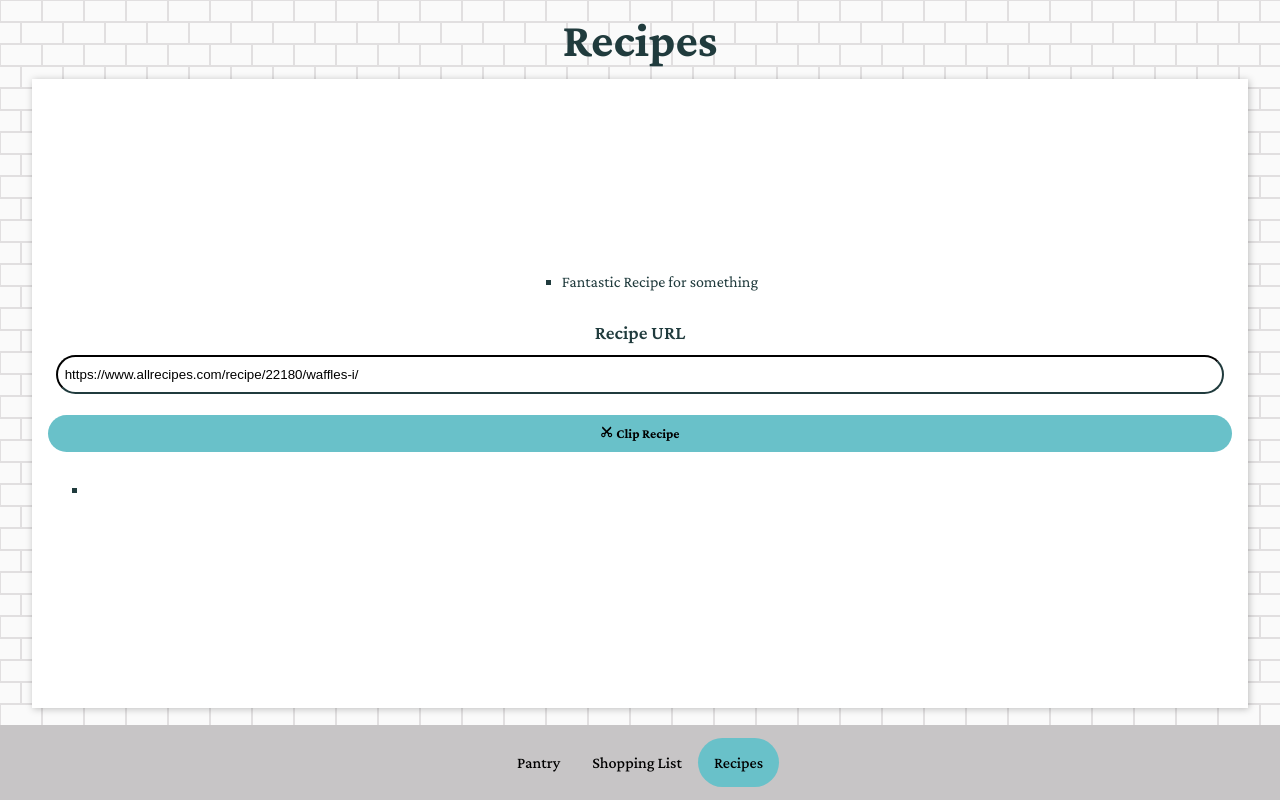
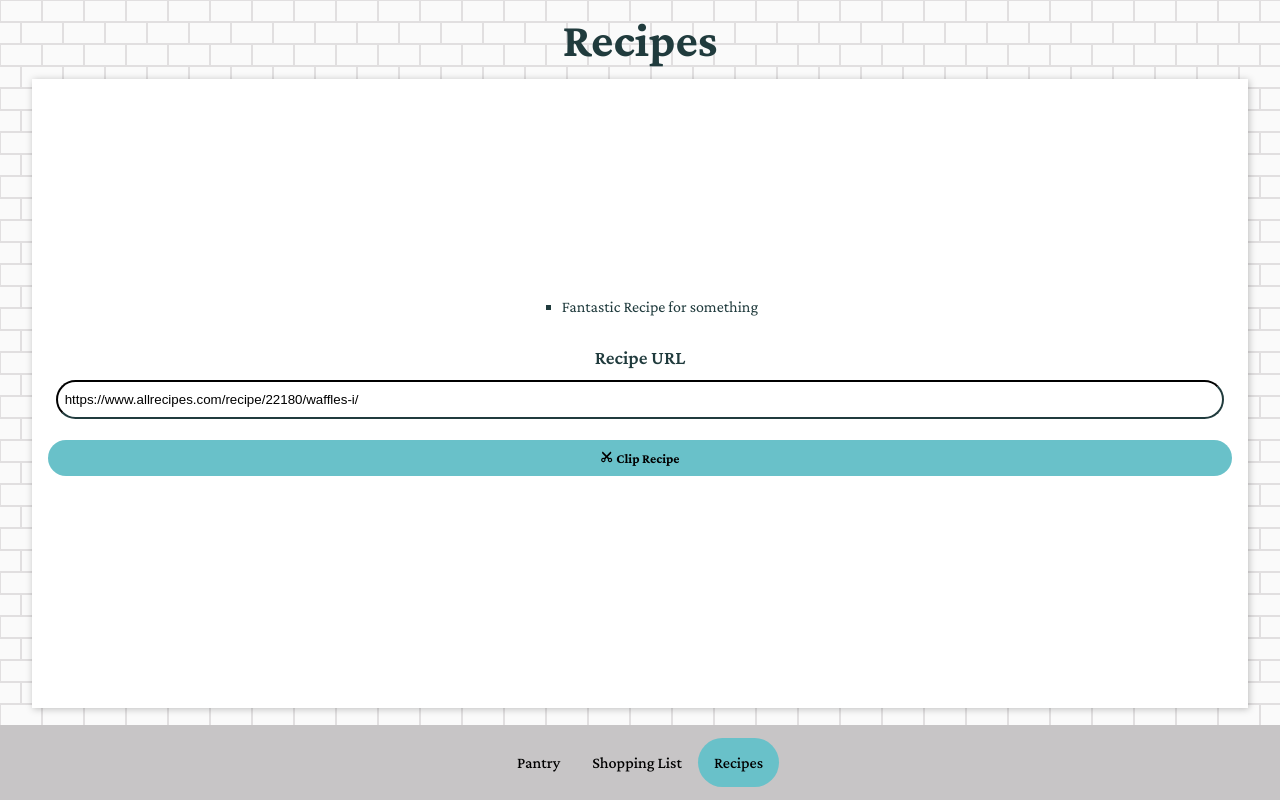
Before and after one commit to wingmatt/kitchensyncc, a Next.js app: page /recipes in a window 1280 px wide. Built offline with nearby package versions, Linux system fonts and the light colour scheme.

Commit message:
Create IngredientList. Show list when non-empty

```diff
--- /dev/null
+++ b/components/IngredientList.tsx
@@ -0,0 +1,24 @@
+import { Ingredient } from "../types";
+
+export default function IngredientList(props: {
+  title: string;
+  ingredients?: Ingredient[];
+}) {
+  return (
+    <section>
+      <h2>{props.title}</h2>
+      <ul>
+        {props.ingredients.map((value: Ingredient, index) => {
+          return (
+            <li key={index}>
+              <strong>
+                {value.quantity} {value.unit}
+              </strong>{" "}
+              {value.ingredient}
+            </li>
+          );
+        })}
+      </ul>
+    </section>
+  );
+}
--- a/components/RecipeSearch.tsx
+++ b/components/RecipeSearch.tsx
@@ -2,12 +2,12 @@ import {useState} from 'react'
 import styles from '../styles/components/RecipeSearch.module.css'
 import {Recipe, Ingredient} from '../types'
 import { RiScissors2Fill } from "react-icons/ri";
+import IngredientList from '../components/IngredientList'
 
 const RecipeSearch = () => {
 
   const [recipe, setRecipe] = useState<Recipe>({
-    url: "https://www.allrecipes.com/recipe/22180/waffles-i/",
-    ingredients: ['waffles']
+    url: "https://www.allrecipes.com/recipe/22180/waffles-i/"
   });
 
   const getRecipe = async event => {
@@ -36,11 +36,7 @@ const RecipeSearch = () => {
         <input type="text" className={styles.search} id="url" name="url" defaultValue={recipe.url} onChange={event => setRecipe({...recipe, url: event.target.value})} />
         <button type="submit" className={styles.button}><RiScissors2Fill/> Clip Recipe</button>
       </form>
-      <ul>
-        {recipe.ingredients.map((value: Ingredient, index) => {
-          return <li key={index}><strong>{value.quantity} {value.unit}</strong> {value.ingredient}</li>
-        })}
-      </ul>
+      {recipe.ingredients?<IngredientList title="Clipped Ingredients" ingredients={recipe.ingredients}/> : ""}
     </figure>
   )
 
```
